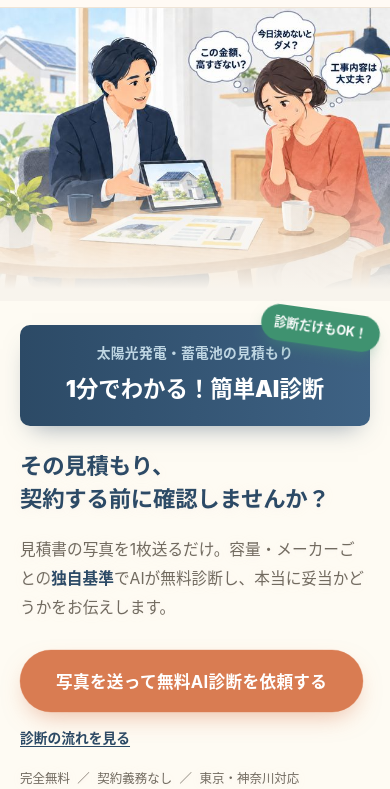
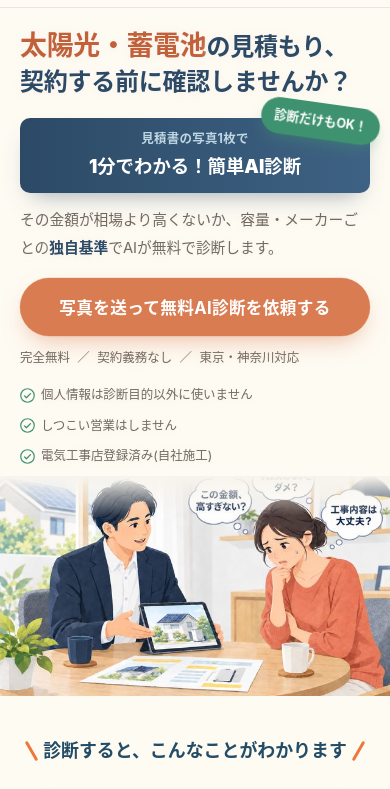
Before and after one commit to Hanon0831/sindanLP, a website: page on-mitsumori-shindan-lp.html in a window 390 px wide. Shown: the part 49-838 px from the top of the page. Drawn offline with Linux system fonts and the light colour scheme.

Commit message:
Add files via upload

```diff
--- a/on-mitsumori-shindan-lp.html
+++ b/on-mitsumori-shindan-lp.html
@@ -512,6 +512,32 @@
   .thanks{text-align:center;}
   .btn-submit{background:var(--red);}
   .btn-submit:hover{background:var(--red-dark);}
+
+  /* ---------- 2026-10-14 ファーストビュー改善 ---------- */
+  /* 文字のふわっと表示をやめ、開いた瞬間から表示 */
+  .hero-copy .badge-box,.hero-copy h1,.hero-copy .worry-list,.hero-copy p.lead,.hero-copy .hero-ctas,.hero-copy .hero-note,.hero-copy .trust-strip{opacity:1 !important;animation:none !important;transform:none !important;}
+  /* 見出しは端末内蔵の太字フォント（「太陽光」「蓄電池」を確実に表示するため） */
+  .hero h1.hero-title{font-family:var(--font-sans);font-weight:900;margin:0;line-height:1.45;}
+  .hero-topic{color:var(--red-dark);font-size:1.12em;}
+  .hero .badge-wrap{margin-top:18px;}
+  @media (max-width:820px){
+    /* スマホは文字を先に、イラストは下に小さく */
+    .hero{display:flex;flex-direction:column;}
+    .hero-inner{order:-1;padding:18px 20px 8px;}
+    .hero-bg{order:1;}
+    .hero-bg img{height:220px;object-fit:cover;object-position:center 35%;}
+    .hero-bg-tint{background:linear-gradient(180deg,var(--paper) 0%,rgba(248,244,237,0) 18%);}
+    .hero h1.hero-title{font-size:1.5rem;}
+    .hero .badge-box{padding:10px 16px;}
+    .hero .badge-box .small{font-size:0.78rem;}
+    .hero .badge-box .big{font-size:1.15rem;margin-top:0;}
+    .hero p.lead{margin-top:14px;font-size:0.92rem;}
+    .hero-ctas{margin-top:16px;}
+    .hero .btn-primary{width:100%;padding:17px 20px;}
+    .hero-flow-link{display:none;}
+    .hero-note{margin-top:10px;}
+  }
+  @media (max-width:380px){ .hero h1.hero-title{font-size:1.32rem;} }
 </style>
 <!-- Google Analytics (GA4) -->
 <script async src="https://www.googletagmanager.com/gtag/js?id=G-FLRMWH8J9F"></script>
@@ -565,17 +591,17 @@ src="https://www.facebook.com/tr?id=982150121582233&ev=PageView&noscript=1"
   </div>
   <div class="hero-inner">
     <div class="hero-copy">
+      <h1 class="hero-title"><span class="hero-topic">太陽光・蓄電池</span>の見積もり、<br>契約する前に確認しませんか？</h1>
       <div class="badge-wrap">
         <div class="badge-box">
-          <div class="small">太陽光発電・蓄電池の見積もり</div>
+          <div class="small">見積書の写真1枚で</div>
           <div class="big">1分でわかる！簡単AI診断</div>
         </div>
         <div class="cta-callout">診断だけもOK！</div>
       </div>
-      <h1>その見積もり、<br>契約する前に確認しませんか？</h1>
-      <p class="lead">見積書の写真を1枚送るだけ。容量・メーカーごとの<b>独自基準</b>でAIが無料診断し、本当に妥当かどうかをお伝えします。</p>
+      <p class="lead">その金額が相場より高くないか、容量・メーカーごとの<b>独自基準</b>でAIが無料で診断します。</p>
       <div class="hero-ctas">
-        <button class="btn-primary" onclick="document.getElementById('apply').scrollIntoView()">写真を送って無料AI診断を依頼する</button>
+        <button class="btn-primary" id="heroCta" onclick="document.getElementById('apply').scrollIntoView()">写真を送って無料AI診断を依頼する</button>
         <a class="hero-flow-link" href="#flow">診断の流れを見る</a>
       </div>
       <div class="hero-note">完全無料 ／ 契約義務なし ／ 東京・神奈川対応</div>
@@ -948,8 +974,28 @@ src="https://www.facebook.com/tr?id=982150121582233&ev=PageView&noscript=1"
   const diagStatus = document.getElementById('diagStatus');
   const diagResult = document.getElementById('diagResult');
 
+
+  // ---- 本気度の目印（Meta・GA4へ送るイベント。各1回だけ） ----
+  const sentEvents = {};
+  function trackOnce(metaName, gaName){
+    if(sentEvents[metaName]) return;
+    sentEvents[metaName] = true;
+    if(typeof fbq === 'function') fbq('trackCustom', metaName);
+    if(typeof gtag === 'function') gtag('event', gaName);
+  }
+  document.getElementById('heroCta').addEventListener('click', () => trackOnce('HeroCtaClick', 'hero_cta_click'));
+  document.querySelector('.header-cta')?.addEventListener('click', () => trackOnce('HeaderCtaClick', 'header_cta_click'));
+  if('IntersectionObserver' in window){
+    const io = new IntersectionObserver((entries) => {
+      entries.forEach(e => { if(e.isIntersecting){ trackOnce('ReachUpload', 'reach_upload'); io.disconnect(); } });
+    }, { threshold: 0.4 });
+    io.observe(document.getElementById('uploadBox'));
+  }
+  document.querySelector('.upload-pick').addEventListener('click', () => trackOnce('OpenFilePicker', 'open_file_picker'));
+  fileInput.addEventListener('change', () => { if(fileInput.files.length) trackOnce('FileSelected', 'file_selected'); });
+
   submitBtn.addEventListener('click', async () => {
-    if(!selectedFile){ fileInput.click(); return; }
+    if(!selectedFile){ trackOnce('OpenFilePicker', 'open_file_picker'); fileInput.click(); return; }
     hideDiagError();
     uploadStage.style.display = 'none';
     document.getElementById('consultForm').style.display = 'none';
```
